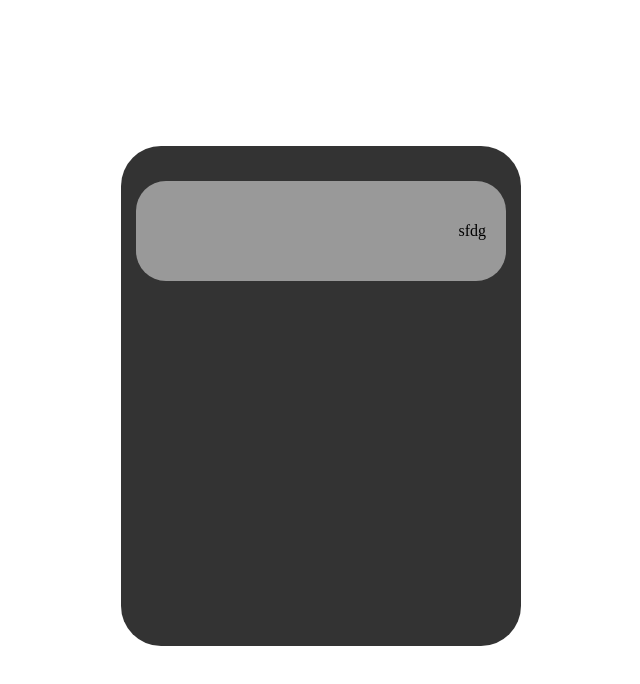
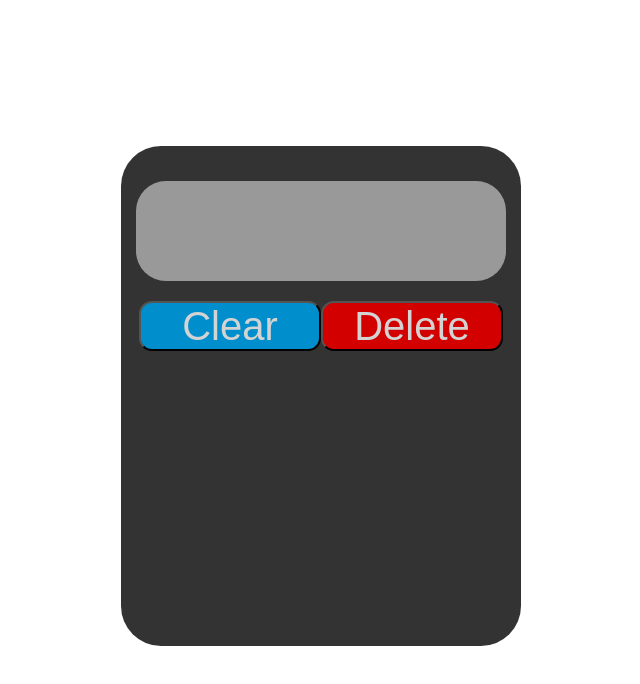
Before and after one commit to Tyree-White/calculator, a plain HTML site: page index.html in a window 1280 px wide. Shown: the whole page, without its empty margins (319-959 px from the left). Drawn offline with Linux system fonts and the light colour scheme.

Commit message:
Add & style clear & del btn

```diff
--- a/index.html
+++ b/index.html
@@ -8,7 +8,13 @@
   </head>
   <body>
     <div class="calculator">
-      <div class="screen">sfdg</div>
+      <div class="screen"></div>
+      <div class="buttons">
+        <button class="clear">Clear</button>
+        <button class="delete">Delete</button>
+      </div>
+      <div class="numbers">
+      </div>
     </div>
   </body>
 </html>
--- a/style.css
+++ b/style.css
@@ -5,12 +5,10 @@ body {
     align-items: center;
 }
 .calculator {
-    display: flex;
     background: #333333;
     height: 500px;
     width: 400px;
     border-radius: 40px;
-    justify-content: center;
 }
 
 .screen {
@@ -19,8 +17,33 @@ body {
     width: 330px;
     height: 100px;
     border-radius: 30px;
-    margin-top: 35px;
     justify-content: end;
     align-items: center;
     padding: 0px 20px;
+    margin: auto;
+    margin-top: 35px;
+    margin-bottom: 20px;
 }
+
+.buttons {
+    display: flex;
+    justify-content: center;
+}
+
+.clear {
+    background: #008ecc;
+    width: 182px;
+    height: 50px;
+    border-radius: 13px;
+    font-size: 40px;
+    color: lightgrey;
+}
+
+.delete {
+    background-color: #D30000;
+    width: 182px;
+    height: 50px;
+    border-radius: 13px;
+    font-size: 40px;
+    color: lightgrey;
+}
```
